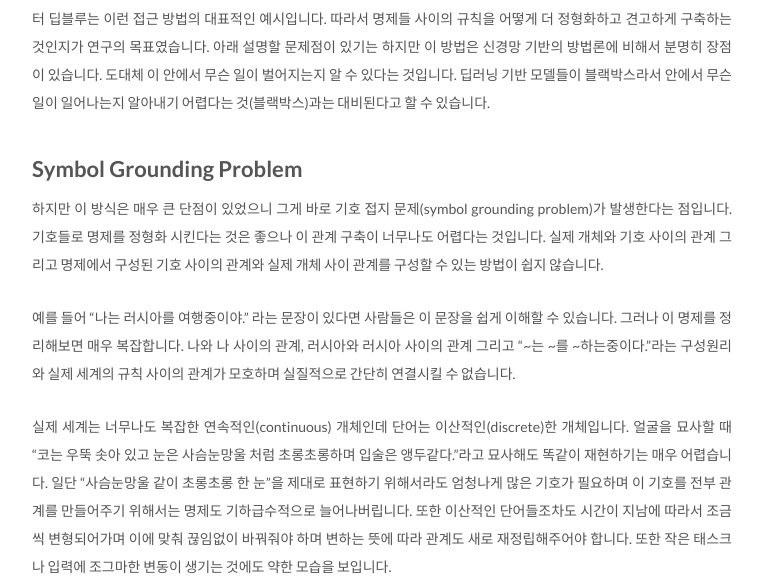
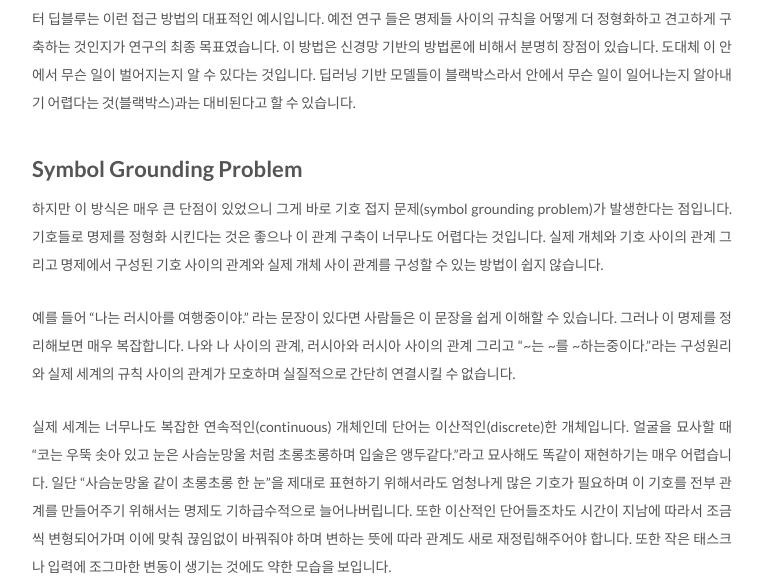
Before and after one commit to Jayhey/Jayhey.github.io, a Jekyll site: the page built from _posts/2017-10-19-Relational_network_1.md, in a window 1280 px wide. Shown: the part 2044-2630 px from the top of the page, without its empty margins (258-1021 px from the left). Built offline with Jekyll 4.4.1, drawn with Linux system fonts in a browser that asks for light colours; formulas are drawn with MathJax 3; comment, search, counter and statistics services are not loaded; some of the changed text lies outside the part shown; grey boxes are pictures that could not be loaded.

```diff
--- a/_posts/2017-10-19-Relational_network_1.md
+++ b/_posts/2017-10-19-Relational_network_1.md
@@ -23,7 +23,8 @@
 
 <div align="center"><a href="https://imgur.com/65CTBvS"><img src="https://i.imgur.com/65CTBvS.png"/></a></div>
 
-온 세상 모든 지식을 이런 식으로 묶어내면 인공지능을 만들어 낼 수 있다는게 기호적 접근 방법입니다. 인간을 이긴 체스 컴퓨터 딥블루는 이런 접근 방법의 대표적인 예시입니다. 따라서 명제들 사이의 규칙을 어떻게 더 정형화하고 견고하게 구축하는 것인지가 연구의 목표였습니다. 아래 설명할 문제점이 있기는 하지만 이 방법은 신경망 기반의 방법론에 비해서 분명히 장점이 있습니다. 도대체 이 안에서 무슨 일이 벌어지는지 알 수 있다는 것입니다. 딥러닝 기반 모델들이 블랙박스라서 안에서 무슨 일이 일어나는지 알아내기 어렵다는 것(블랙박스)과는 대비된다고 할 수 있습니다.
+온 세상 모든 지식을 이런 식으로 묶어내면 인공지능을 만들어 낼 수 있다는게 기호적 접근 방법입니다. 인간을 이긴 체스 컴퓨터 딥블루는 이런 접근 방법의 대표적인 예시입니다. 예전 연구
+들은 명제들 사이의 규칙을 어떻게 더 정형화하고 견고하게 구축하는 것인지가 연구의 최종 목표였습니다. 이 방법은 신경망 기반의 방법론에 비해서 분명히 장점이 있습니다. 도대체 이 안에서 무슨 일이 벌어지는지 알 수 있다는 것입니다. 딥러닝 기반 모델들이 블랙박스라서 안에서 무슨 일이 일어나는지 알아내기 어렵다는 것(블랙박스)과는 대비된다고 할 수 있습니다.
 
 
 ## Symbol Grounding Problem
```
Also changed, not shown: other parts of _posts/2017-10-19-Relational_network_1.md (+11 -5 lines).
